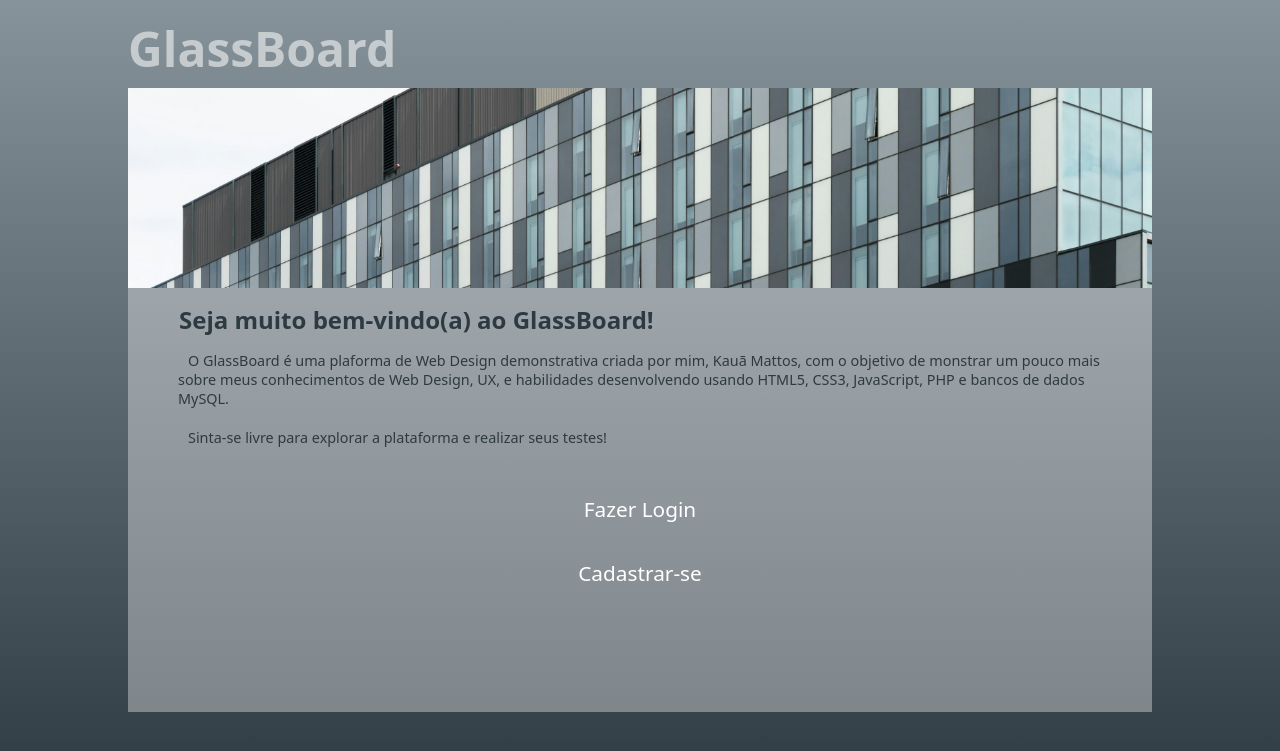
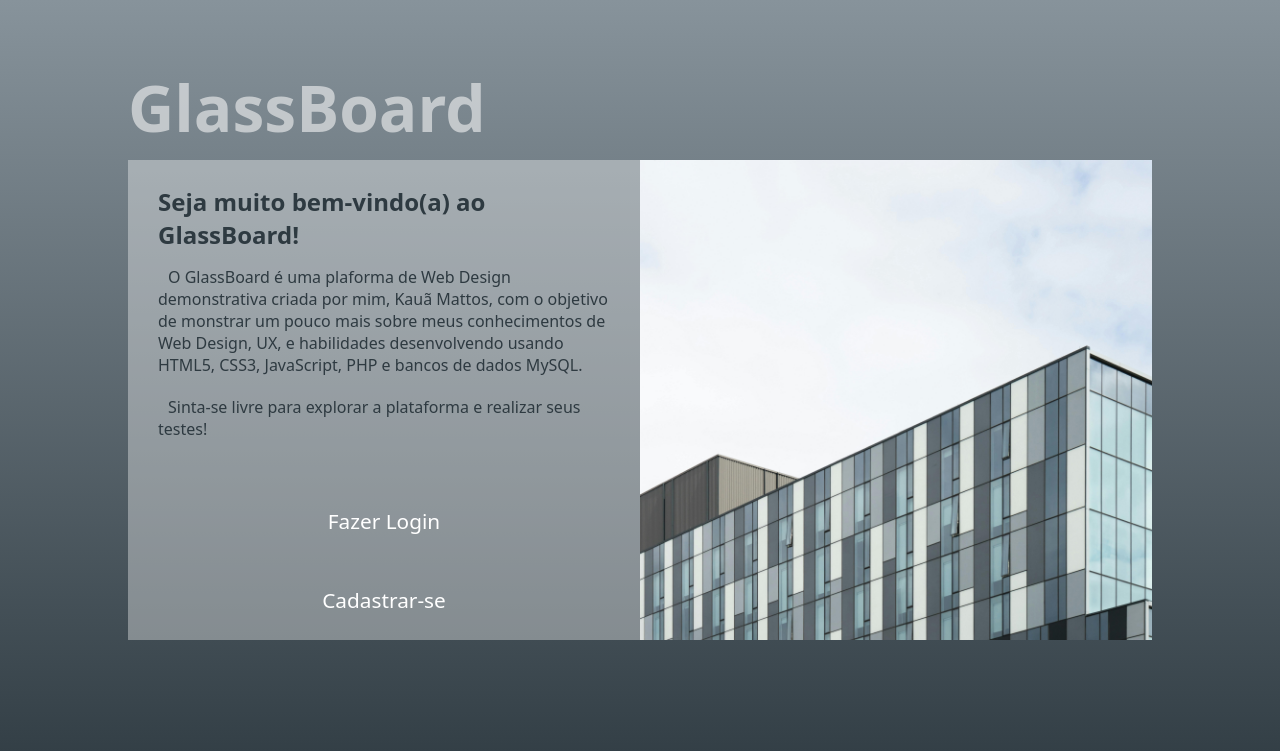
Before and after one commit to Kawatos/GlassBoard, a PHP site: page / in a window 1280 px wide. Shown: the top 751 px of the page. Run offline with PHP 8.4, Linux system fonts and the light colour scheme.

Commit message:
mt coisa

```diff
--- a/Codigos/cadastro.php
+++ b/Codigos/cadastro.php
@@ -28,9 +28,9 @@
                 if ($_SERVER["REQUEST_METHOD"] == "POST") {
 
                     $servername = "localhost";
-                    $username = "root";
-                    $password = "";
-                    $dbname = "glassboard";
+                    $username = "id22176838_kawatos";
+                    $password = "TCRCt000#";
+                    $dbname = "id22176838_glassboard";
 
                     $conn = new mysqli($servername, $username, $password, $dbname);
 
--- a/Codigos/estilos/cadastresephp/mqstyle.css
+++ b/Codigos/estilos/cadastresephp/mqstyle.css
@@ -238,6 +238,8 @@
         height: 100%;
 
     }
+
+
 }
 
 @media screen and (min-width: 1900px) and (min-height: 900px) {
@@ -311,4 +313,6 @@
         height: 100%;
 
     }
+
+
 }
--- a/Codigos/estilos/indexhtml/mqstyle.css
+++ b/Codigos/estilos/indexhtml/mqstyle.css
@@ -9,95 +9,74 @@
     --cinzalogo: rgba(248, 248, 248, 0.582);
   }
 
+  @media screen and (min-width: 800px) and (min-height: 400px) {
+    h1#logo {
+        font-size: 4em;
+        top: 8%;
+        left: 10%;
+    }
 
+    section#principal {
+        height: 60vh;
+        position: absolute;
+        top: 50%;
+        left: 50%;
+    }
 
-  @media screen and (min-width: 1000px) and (min-height: 600px) {
+    section#principal > div#imagem {
+        float: right;
+        width: 50%;
+        height: 100%;
+
+    }
+    div#menu {
+        float: left;
+        width: 50%;
+        padding: 20px;
+    }
+
+    div#menu > h1#mensagemini {
+        padding: 5px;
+        padding-left: 10px;
+        color: var(--cinzaescuro1);
+        text-align: left;
+    }
+
+    div#menu > p {
+        padding-top: 10px;
+        font-size: 1em;
+    }
+
     input[type="submit"].lp {
-        width: 100%;
-        height: 8vh;
-        background-color: var(--transparente1);
-        color: var(--branco);
-        border: 1px black;
-        cursor: pointer;
+        margin-top: 15px;
         font-size: 1.3em;
     }
 
     input[type="submit"].lp:hover {
         background-color: var(--cinzaescuro1);
     }
+}
 
-    body, html {
-        height: 100vh;
-        width: 100vw;
-        background-image: linear-gradient(to top, var(--cinzaescuro1), var(--cinzaclaro1));
-    }
+  @media screen and (min-width: 1000px) and (min-height: 600px) {
 
     h1#logo {
-        display: block;
-        text-align: center;
-        font-size: 3em;
-        color: var(--cinzalogo); /* Texto transparente */
-        position: absolute;
-        top: 2%;
+        font-size: 4em;
+        top: 8%;
         left: 10%;
     }
 
     section#principal {
+        height: 60vh;
         position: absolute;
         top: 50%;
         left: 50%;
-        overflow: auto;
-        background-color: var(--cinzatransparente1);
-        width: 80vw;
-        height: 78vh;
-        overflow: hidden;
-        transform: translate(-50%, -50%);
-        transition: width 0.2s, height 0.2s;
-        transition-timing-function: ease;
     }
 
-    div#menu {
-        padding: 40px;
-        padding-top: 10px;
-    }
+    section#principal > div#imagem {
+        float: right;
+        width: 50%;
+        height: 100%;
 
-    section > div#menu > h1#mensagemini {
-        padding: 5px;
-        padding-left: 11px;
-    }
-
-    div#menu > h1#mensagemini {
-        padding: 10px;
-        color: var(--cinzaescuro1);
-        text-align: left;
-    }
-
-    div#menu > p {
-        padding: 10px;
-        font-size: 0.9em;
-        text-indent: 10px;
-        color: var(--cinzaescuro1);
-        font-weight: normal;
-    }
-
-    div#menu > p#sintase {
-        text-indent: 10px;
-
-    }
-
-
-    section#principal > div#imagem {
-        display: block;
-        background-size: cover;
-        background-position: right bottom;
-        height: 200px;
-    }
-  }
-
-  @media screen and (min-width: 1400px) and (min-height: 750px) {
-    body, html {
-        height: 100vh;
-        width: 100vw;
     }
 
     div#menu {
--- a/Codigos/estilos/indexhtml/style.css
+++ b/Codigos/estilos/indexhtml/style.css
@@ -5,11 +5,11 @@
     --branco: #ffffff;
     --cinzaclaro1: #87939b;
     --cinzaescuro1: #2e3a41;
-    --cinzatransparente1: rgba(255, 255, 255, 0.356);
+    --cinzatransparente1: rgba(255, 255, 255,F 0.356);
     --marrom1: rgb(92, 64, 64);
     --transparente1: #4caf4f00;
     --cinzalogo: rgba(248, 248, 248, 0.582);
-  }
+}
 
 
 * {
@@ -18,21 +18,6 @@
     margin: 0px;
     box-sizing: border-box;
 
-}
-
-input[type="submit"].lp {
-    width: 100%;
-    height: 8vh;
-    background-color: var(--transparente1);
-    color: var(--branco);
-
-    border: 1px black;
-    cursor: pointer;
-    font-size: 1.3em;
-}
-
-input[type="submit"].lp:hover {
-    background-color: var(--cinzaescuro1);
 }
 
 body, html {
@@ -45,7 +30,7 @@ h1#logo {
     display: block;
     text-align: center;
     font-size: 3em;
-    color: var(--cinzalogo); /* Texto transparente */
+    color: var(--cinzalogo);
     position: absolute;
     top: 3%;
     left: 10%;
@@ -65,11 +50,19 @@ section#principal {
     transition-timing-function: ease;
 }
 
+section#principal > div#imagem {
+    display: block;
+    background: url(imagens/pexels-scott-webb-532568.jpg) no-repeat;
+    background-size: cover;
+    background-position: right bottom;
+    height: 180px;
+}
+
 div#menu {
     padding: 10px;
 }
 
-section > div#menu > h1 {
+div#menu > h1 {
     padding: 5px;
 }
 
@@ -81,7 +74,6 @@ div#menu > h1#mensagemini {
 
 div#menu > p {
     padding: 10px;
-
     font-size: 0.9em;
     text-indent: 10px;
     color: var(--cinzaescuro1);
@@ -90,14 +82,22 @@ div#menu > p {
 
 div#menu > p#sintase {
     text-indent: 10px;
-
 }
 
+div.botao-container {
+    padding-top: 3vh;
+}
 
-section#principal > div#imagem {
-    display: block;
-    background: url(imagens/pexels-scott-webb-532568.jpg) no-repeat;
-    background-size: cover;
-    background-position: right top;
-    height: 180px;
+input[type="submit"].lp {
+    width: 100%;
+    height: 8vh;
+    background-color: var(--transparente1);
+    color: var(--branco);
+    border: 1px black;
+    cursor: pointer;
+    font-size: 1.3em;
 }
+
+input[type="submit"].lp:hover {
+    background-color: var(--cinzaescuro1);
+}
--- a/Codigos/index.html
+++ b/Codigos/index.html
@@ -24,17 +24,14 @@
                     desenvolvendo usando HTML5, CSS3, JavaScript, PHP e bancos de dados MySQL.
                 </p>
                 <p id="sintase">Sinta-se livre para explorar a plataforma e realizar seus testes!</p>
-                <p>
+                <div class="botao-container">
                     <form method="get" action="login.php">
                         <input type="submit" value="Fazer Login" class="lp" id="lplogin">
                     </form>
-
                     <form method="get" action="cadastro.php">
                         <input type="submit" value="Cadastrar-se" class="lp" id="lpcadastre">
                     </form>
-                </p>
-
-
+                </div>
             </div>
         </section>
     </main>
```
Also changed, not shown: other parts of Codigos/estilos/indexhtml/mqstyle.css (+51 -78 lines), Codigos/estilos/cadastresephp/style.css (+3 -4 lines), Codigos/login.php (+43 -34 lines).
